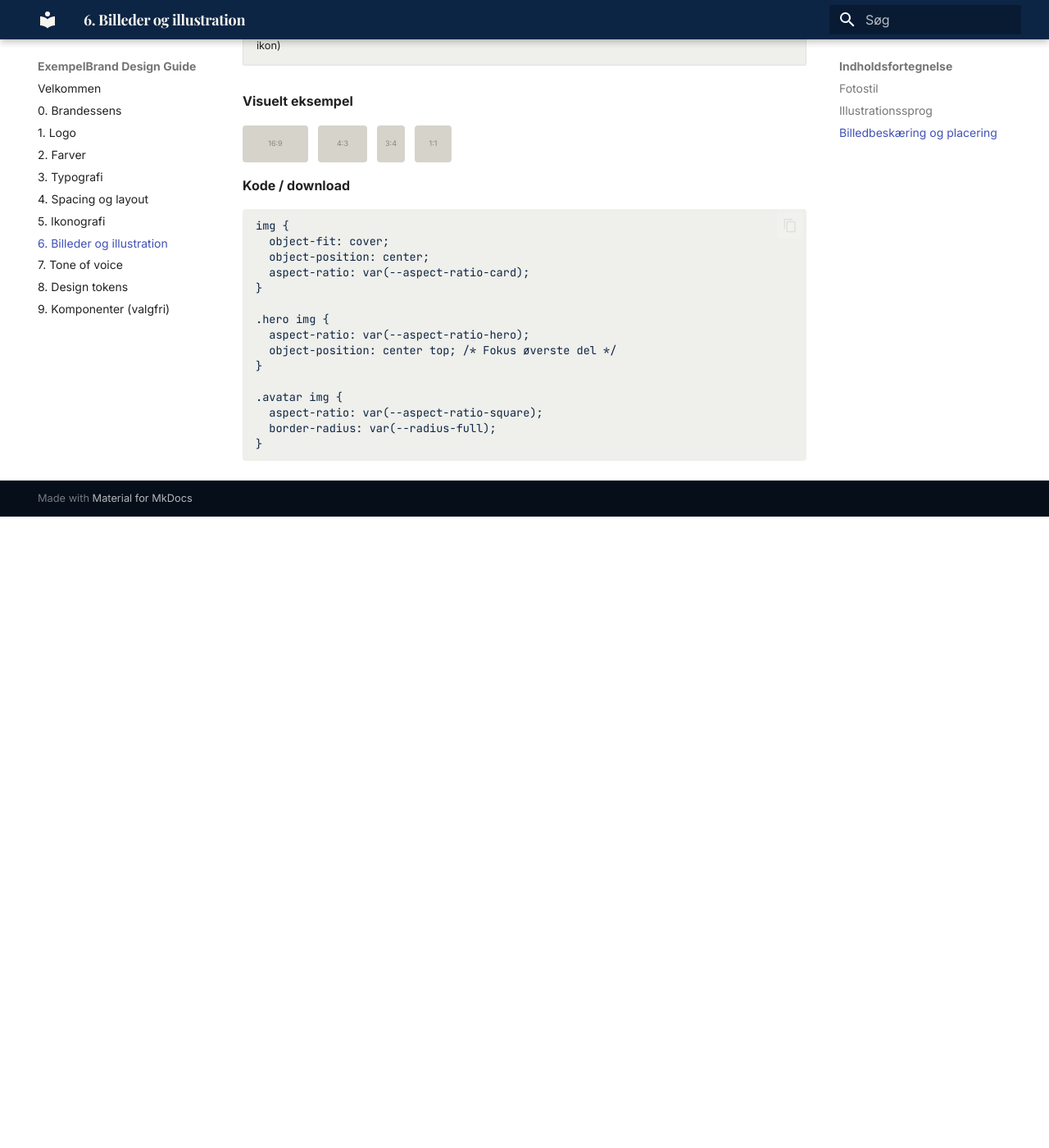
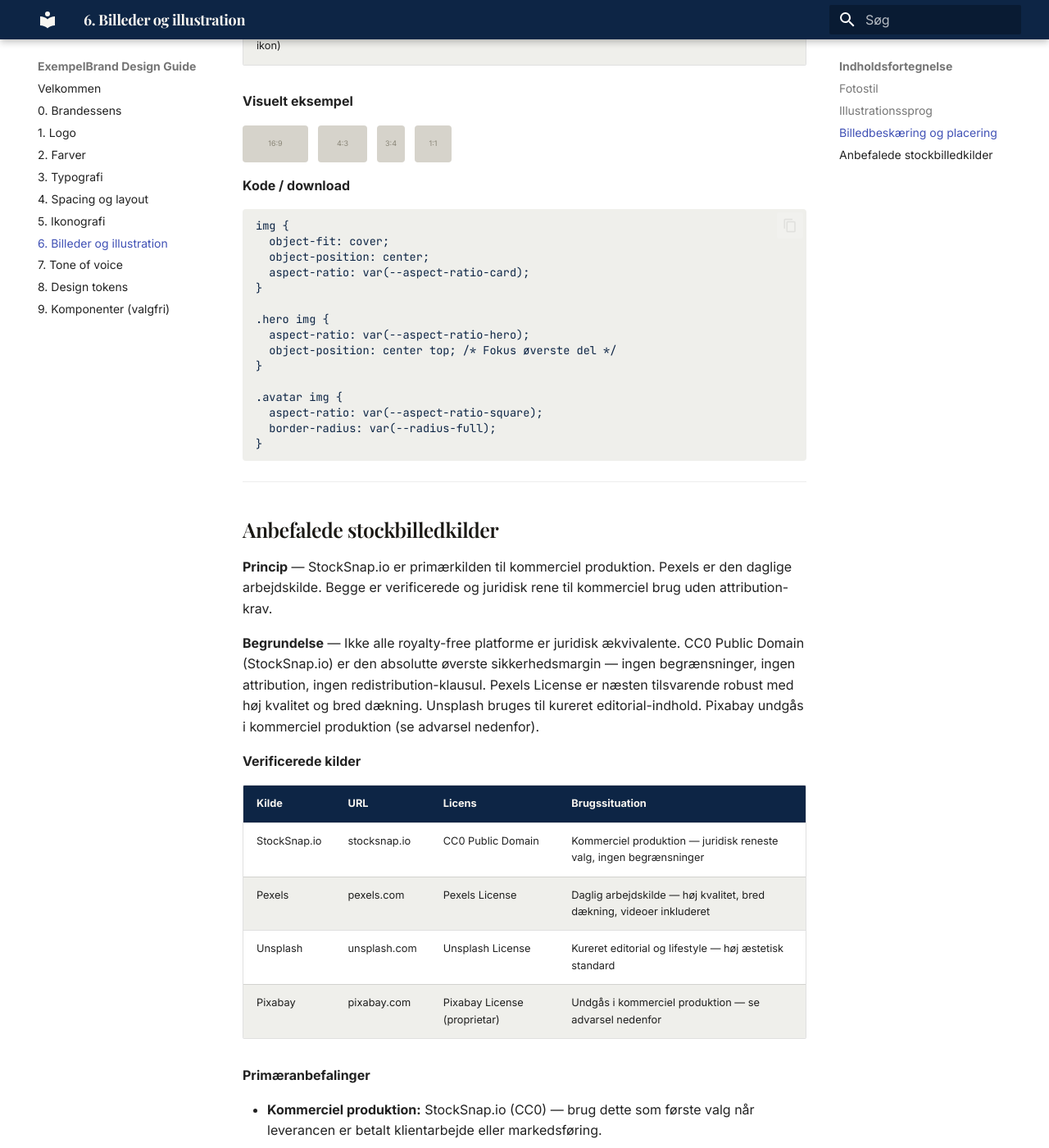
Before and after one commit to isaacmusokedk/design-guide, an MkDocs documentation site: the page built from docs/sections/06-billeder.md, in a window 1280 px wide and 1400 px high, scrolled down 2940 px. Shown: the whole window at 82% size. Built offline with MkDocs 1.6.1 and Material for MkDocs 9.7.7, drawn with Linux system fonts in a browser that asks for light colours; before the commit the page ends 3570 px from its top, so only the background shows below that; some of the changed text lies outside the part shown.

Commit message:
feat: add royalty-free icon and stock image resource sections

````diff
--- a/docs/sections/06-billeder.md
+++ b/docs/sections/06-billeder.md
@@ -136,3 +136,39 @@ img {
   border-radius: var(--radius-full);
 }
 ```
+
+---
+
+## Anbefalede stockbilledkilder
+
+**Princip** — StockSnap.io er primærkilden til kommerciel produktion. Pexels er den daglige arbejdskilde. Begge er verificerede og juridisk rene til kommerciel brug uden attribution-krav.
+
+**Begrundelse** — Ikke alle royalty-free platforme er juridisk ækvivalente. CC0 Public Domain (StockSnap.io) er den absolutte øverste sikkerhedsmargin — ingen begrænsninger, ingen attribution, ingen redistribution-klausul. Pexels License er næsten tilsvarende robust med høj kvalitet og bred dækning. Unsplash bruges til kureret editorial-indhold. Pixabay undgås i kommerciel produktion (se advarsel nedenfor).
+
+**Verificerede kilder**
+
+| Kilde | URL | Licens | Brugssituation |
+|---|---|---|---|
+| StockSnap.io | stocksnap.io | CC0 Public Domain | Kommerciel produktion — juridisk reneste valg, ingen begrænsninger |
+| Pexels | pexels.com | Pexels License | Daglig arbejdskilde — høj kvalitet, bred dækning, videoer inkluderet |
+| Unsplash | unsplash.com | Unsplash License | Kureret editorial og lifestyle — høj æstetisk standard |
+| Pixabay | pixabay.com | Pixabay License (proprietar) | Undgås i kommerciel produktion — se advarsel nedenfor |
+
+**Primæranbefalinger**
+
+- **Kommerciel produktion:** StockSnap.io (CC0) — brug dette som første valg når leverancen er betalt klientarbejde eller markedsføring.
+- **Daglig designproduktion:** Pexels — stort bibliotek, god søgefunktion, video inkluderet.
+- **Editorial og lifestyle-æstetik:** Unsplash — strengt kureret, konsistent høj kvalitet.
+
+**Advarsel: Pixabay**
+
+Pixabay skiftede licensmodel i 2019 fra CC0 til en proprietær Pixabay License. Platformen yder nul indemnification ved licensbrud fra uploadere — risikoen for tredjepartsrettigheder bæres af den der downloader. Brug ikke Pixabay til kommerciel produktion. De øvrige tre kilder dækker alle relevante behov.
+
+**Søgeord der matcher ExempelBrands fotostil**
+
+```
+"professional meeting natural light"
+"office candid warm"
+"collaboration minimal"
+"workplace authentic"
+```
````
Also changed, not shown: docs/sections/05-ikonografi.md (+37 -0 lines).
